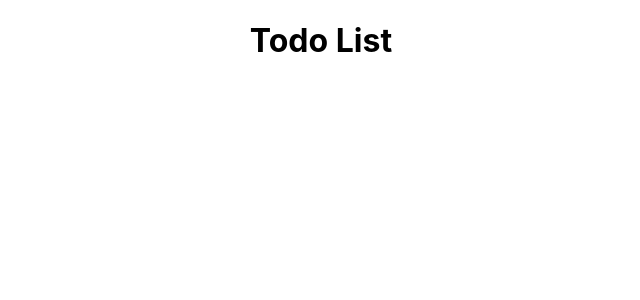
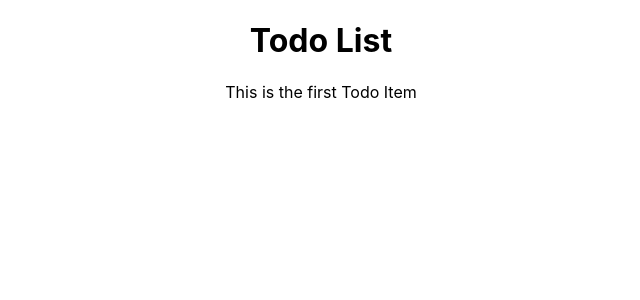
Before and after one commit to yamboni1/day12-homework-todolist, a React (Create React App) app: page / in a window 1280 px wide. Shown: the top 300 px of the page, without its empty margins (319-959 px from the left). Built offline with nearby package versions, Linux system fonts and the light colour scheme.

Commit message:
feat: create initial todo item

```diff
--- a/src/App.js
+++ b/src/App.js
@@ -1,10 +1,12 @@
 import logo from "./logo.svg";
 import "./App.css";
+import TodoItem from "./components/TodoItem";
 
 function App() {
     return (
         <div className="App">
             <h1>Todo List</h1>
+            <TodoItem />
         </div>
     );
 }
--- /dev/null
+++ b/src/components/TodoItem.js
@@ -0,0 +1,6 @@
+
+const TodoItem = () => {
+    return <div>This is the first Todo Item</div>;
+};
+
+export default TodoItem;
```
